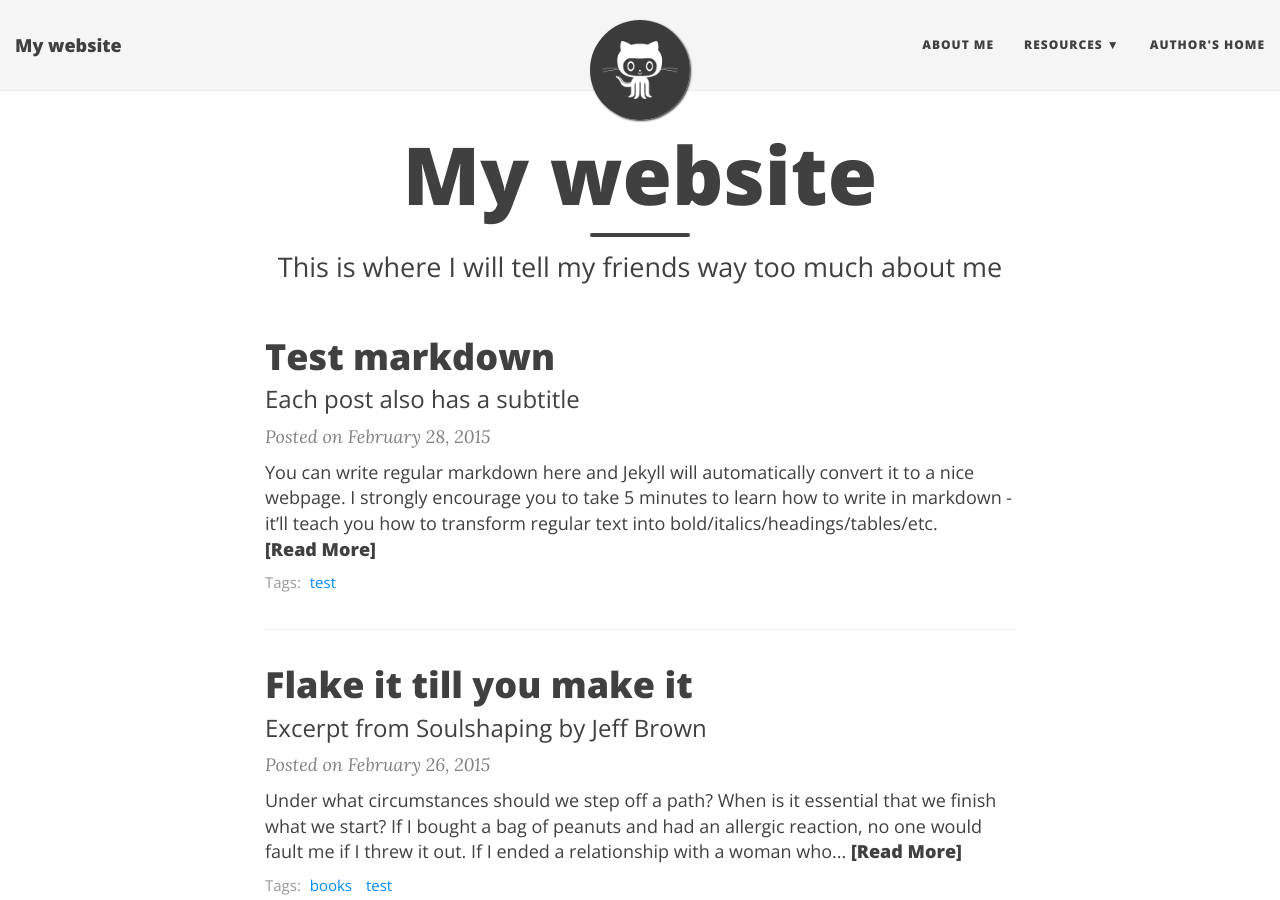
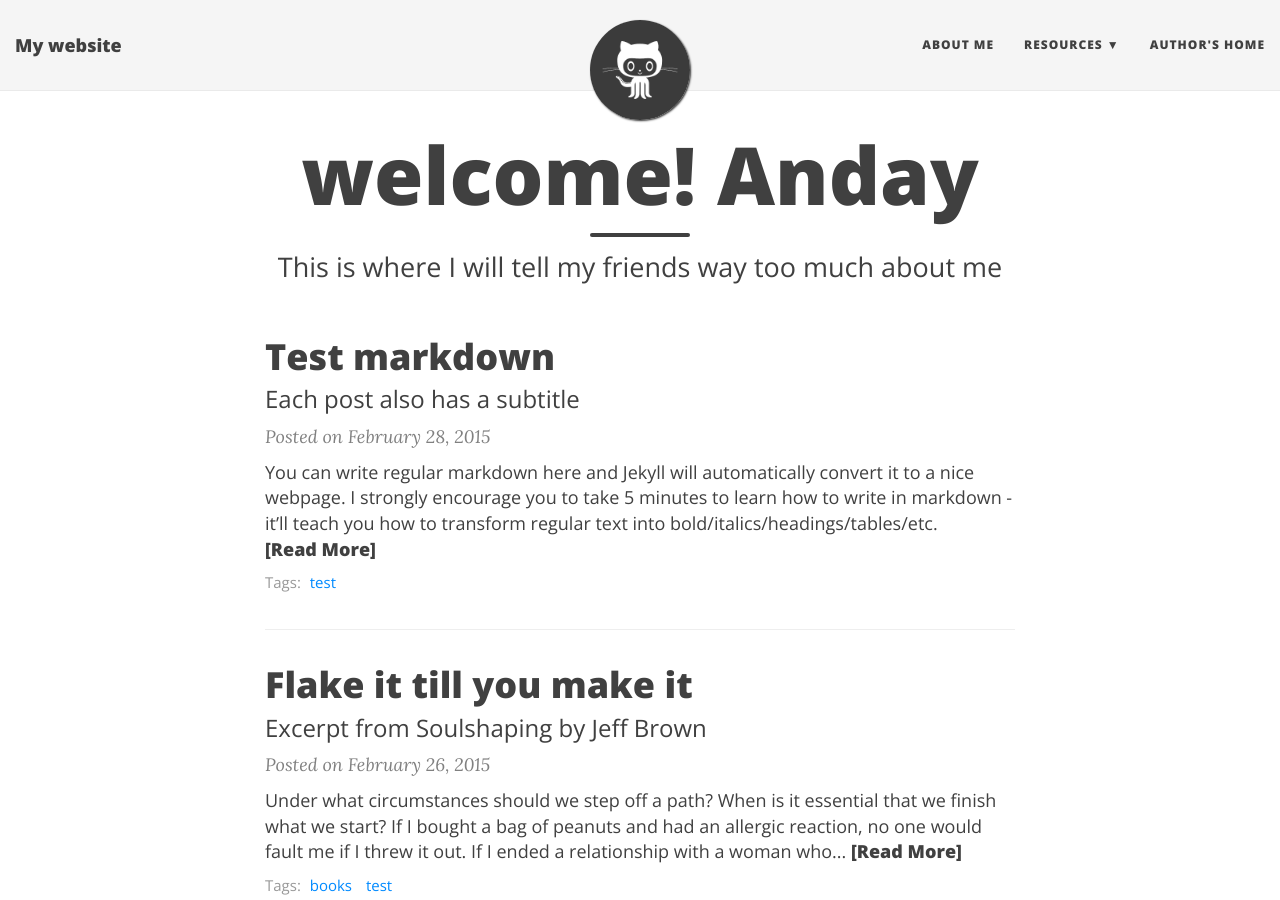
Before and after one commit to and4yy/anday, a Jekyll site: the page built from index.html, in a window 1280 px wide and 900 px high. Built offline with Jekyll 4.4.1, drawn with Linux system fonts in a browser that asks for light colours; nearby versions of some CDN libraries; the list of posts is cut into pages by our own code.

Commit message:
Update index.html

```diff
--- a/index.html
+++ b/index.html
@@ -1,6 +1,6 @@
 ---
 layout: page
-title: My website
+title: welcome! Anday
 subtitle: This is where I will tell my friends way too much about me
 use-site-title: true
 ---
```
